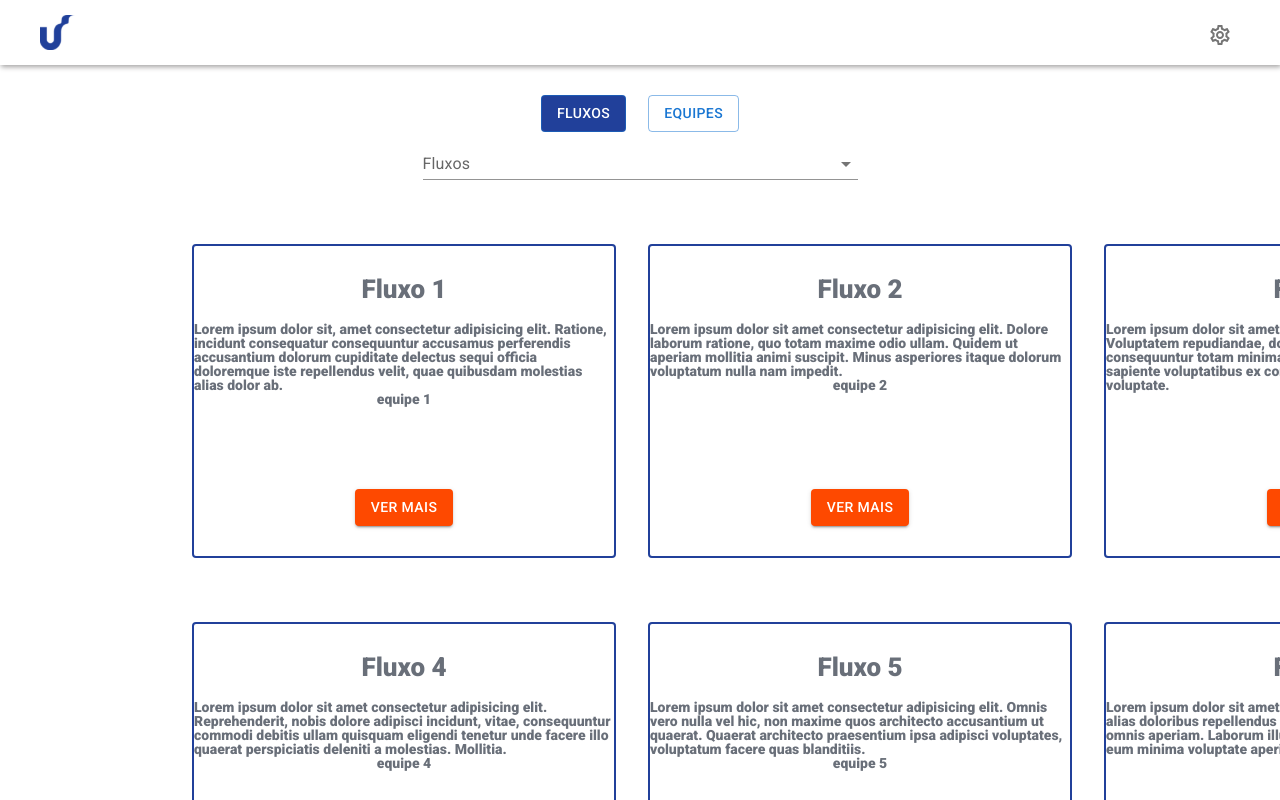
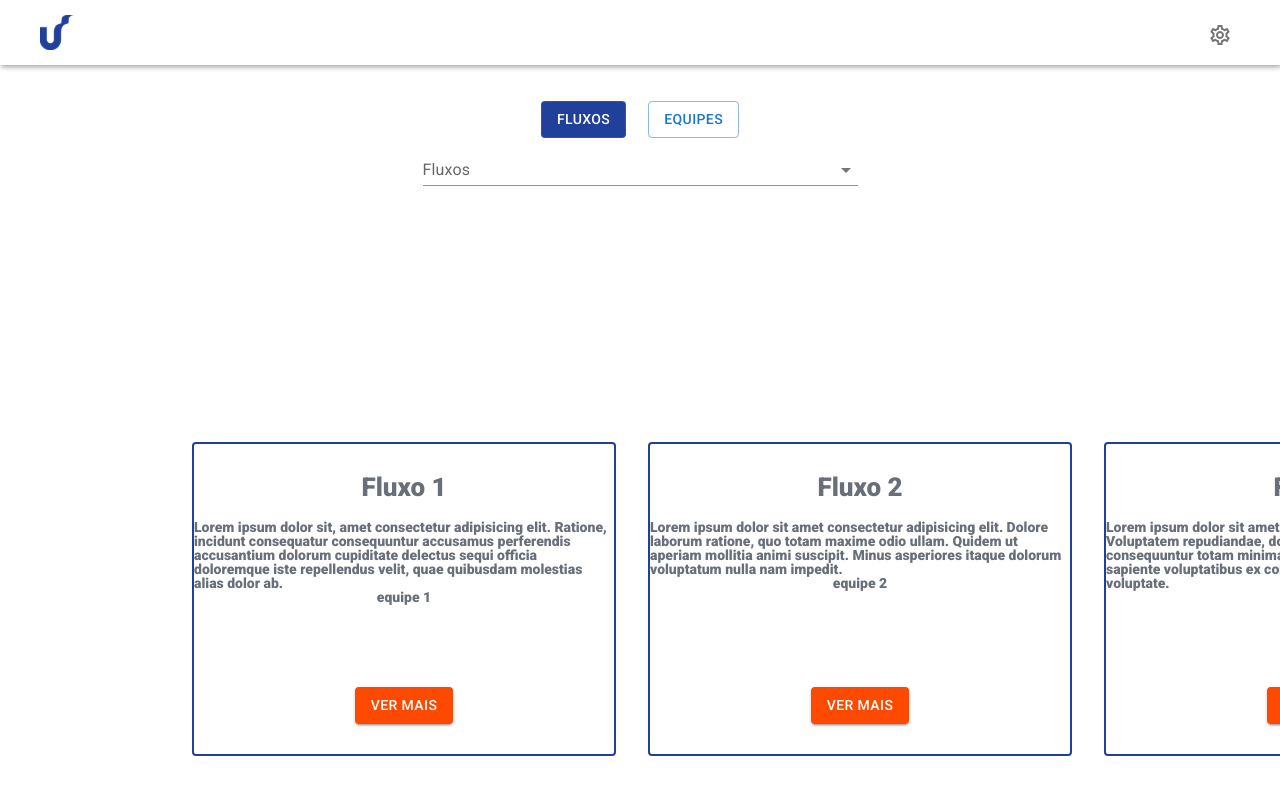
Before and after one commit to unixs-project/frontend, a React (Vite) app: page /home in a window 1280 px wide. Shown: the top 800 px of the page. Built offline with nearby package versions, Linux system fonts and the light colour scheme.

Commit message:
fix: home style

```diff
--- a/src/pages/Home/Home.jsx
+++ b/src/pages/Home/Home.jsx
@@ -5,7 +5,7 @@ import { Search } from "../../components/Search";
 import { FlowData } from "../../services/flowData";
 import styles from './styles.module.css'
 import { TeamData } from "../../services/teamData";
-import { Autocomplete, Button, Stack, TextField } from "@mui/material";
+import { Autocomplete, Button, Stack, TextField, createFilterOptions } from "@mui/material";
 
 export function Home() {
   const [isFlowSearch, setIsFlowSearch] = useState(true)
@@ -58,6 +58,9 @@ export function Home() {
     )
   }
 
+  const filterOptions = createFilterOptions({
+    limit: 4
+  });
 
   return (
     <div>
@@ -84,6 +87,7 @@ export function Home() {
             id="disable-close-on-select"
             disableCloseOnSelect
             options={isFlowSearch ? FlowData.map(flow => flow.name) : TeamData.map(team => team.name)}
+            filterOptions={filterOptions}
             renderInput={(params) => (
               <TextField {...params} label="Fluxos" variant="standard"  style={{width: '100%'}}/>
             )}
--- a/src/pages/Home/styles.module.css
+++ b/src/pages/Home/styles.module.css
@@ -1,20 +1,20 @@
+.searchContainer{
+  display: flex;
+  flex-direction: column;
+  align-items: center;
+  padding-top: 2.25rem;
+}
+
+.searchButtons {
+  display: flex;
+  gap: 22px;
+}
+
 .cardsGrid {
   display: grid;
   grid-template-columns: 1fr 1fr 1fr;
   padding: 4rem;
   gap: 2rem;
   align-items: center;
-  margin-left: 8rem;
+  margin: 12rem 0 0 8rem;
 }
-
-.searchContainer{
-  display: flex;
-  flex-direction: column;
-  align-items: center;
-  padding-top: 1.875rem;
-}
-
-.searchButtons {
-  display: flex;
-  gap: 22px;
-}
```
